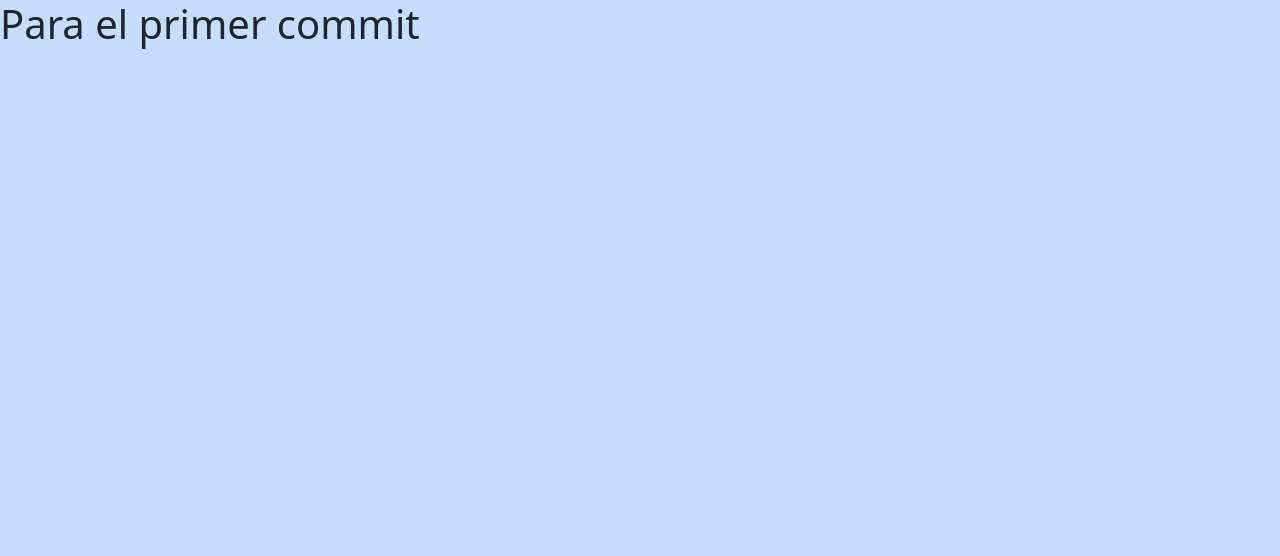
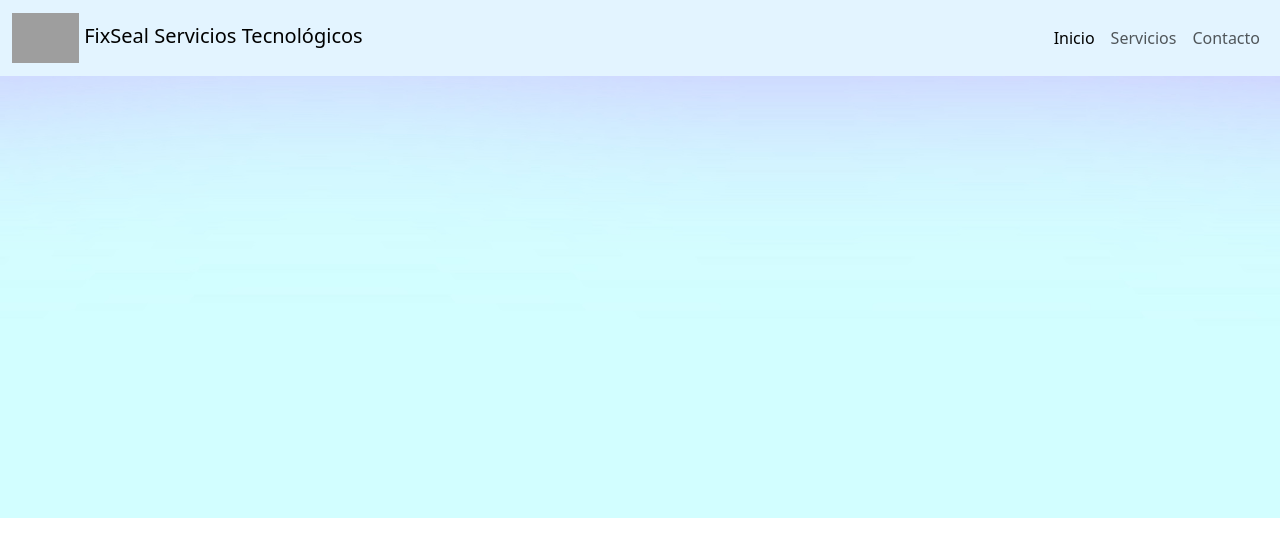
Before and after one commit to Uwowa/front_end_1st_evaluacion, a plain HTML site: page index.html in a window 1280 px wide. Drawn offline with nearby package versions, Linux system fonts and the light colour scheme; files that its build step writes are made by us from their sources; grey boxes are pictures that could not be loaded.

Commit message:
Added the navbar to the index.html :> meow

```diff
--- a/css/styles.css
+++ b/css/styles.css
@@ -1,4 +1,10 @@
 body {
-    background-color: rgb(198, 221, 255)
+    background-image: url("/img/fondo.jpg"); /* Ruta de tu imagen */
+    background-size: cover; /* Para que la imagen cubra toda la pantalla */
+    background-repeat: no-repeat; /* Para que no se repita */
+    background-position: center; /* Centrada en la pantalla */
+}
 
+.navbar {
+    color: #acdfff
 }
--- a/index.html
+++ b/index.html
@@ -2,10 +2,30 @@
 <html lang="es">
     <head>
         <link href="https://cdn.jsdelivr.net/npm/bootstrap@5.3.0/dist/css/bootstrap.min.css" rel="stylesheet">
+        <script src="https://cdn.jsdelivr.net/npm/bootstrap@5.3.0/dist/js/bootstrap.bundle.min.js"></script>
         <link rel="stylesheet" href="styles.css">
         <title> Evaluación 1 Aurora Riquelme </title>
     </head>
-  <body>
-    <h1> Para el primer commit </h1>
-  </body>
+    <body>
+        <!-- Barra de navegación arriba! -->
+        <nav class="navbar navbar-expand-lg" style="background-color: #e3f4ff;">
+            <div class="container-fluid">
+                <a class="navbar-brand" href="#root">
+                    <img src="img/logo.png" alt="logo" width="67" height="50"> FixSeal Servicios Tecnológicos
+                </a>
+                <button class="navbar-toggler" type="button" data-bs-toggle="collapse"
+                    data-bs-target="#navbarNav" aria-controls="navbarNav" aria-expanded="false"
+                    aria-label="Toggle navigation">
+                    <span class="navbar-toggler-icon"></span>
+                </button>
+                <div class="collapse navbar-collapse" id="navbarNav">
+                    <ul class="navbar-nav ms-auto">
+                        <li class="nav-item"><a class="nav-link active" href="#root">Inicio</a></li>
+                        <li class="nav-item"><a class="nav-link" href="#servicios">Servicios</a></li>
+                        <li class="nav-item"><a class="nav-link" href="#contacto">Contacto</a></li>
+                    </ul>
+                </div>
+            </div>
+        </nav>
+    </body>
 </html>
```
Also changed, not shown: img/fondo.jpg (added), 1 other file.
